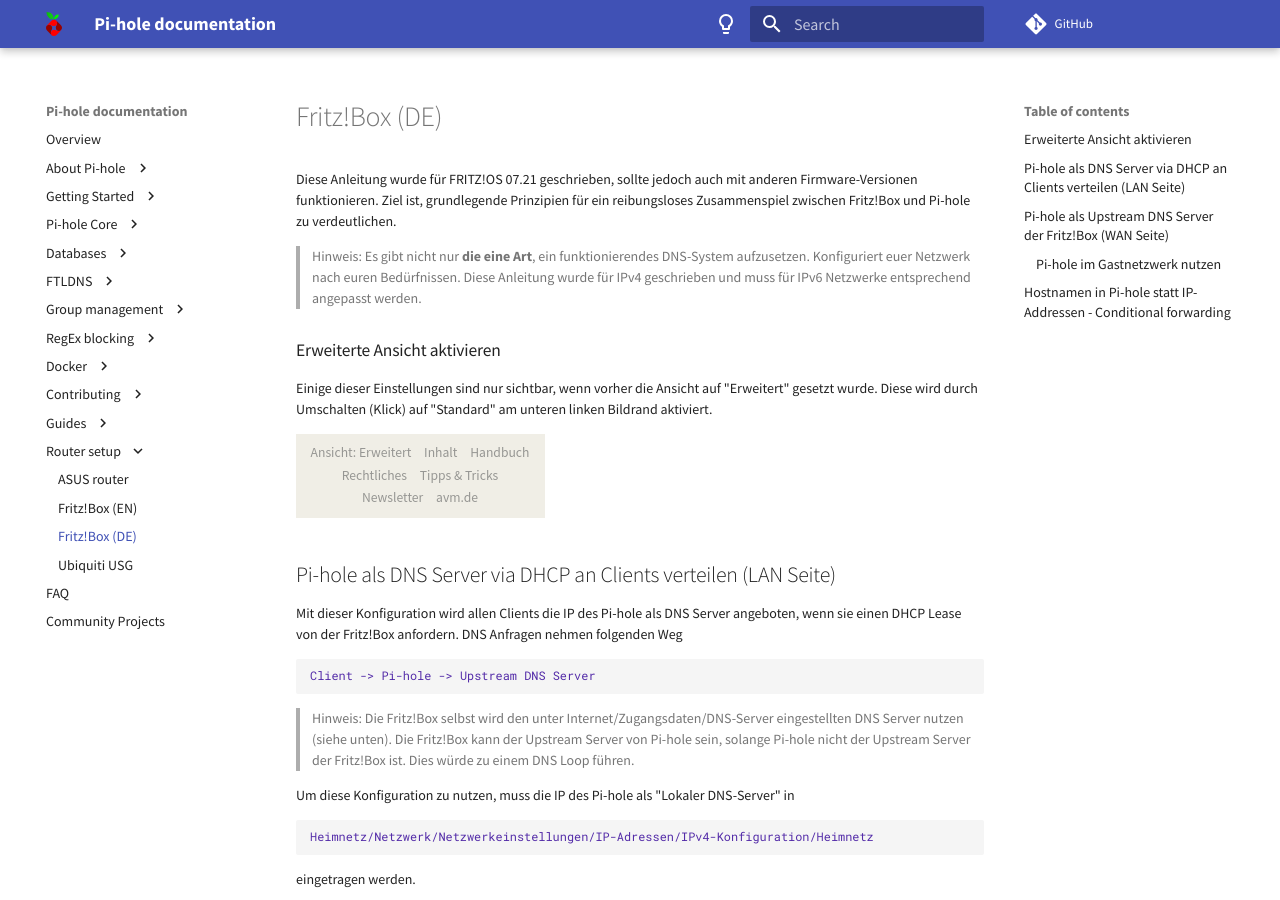
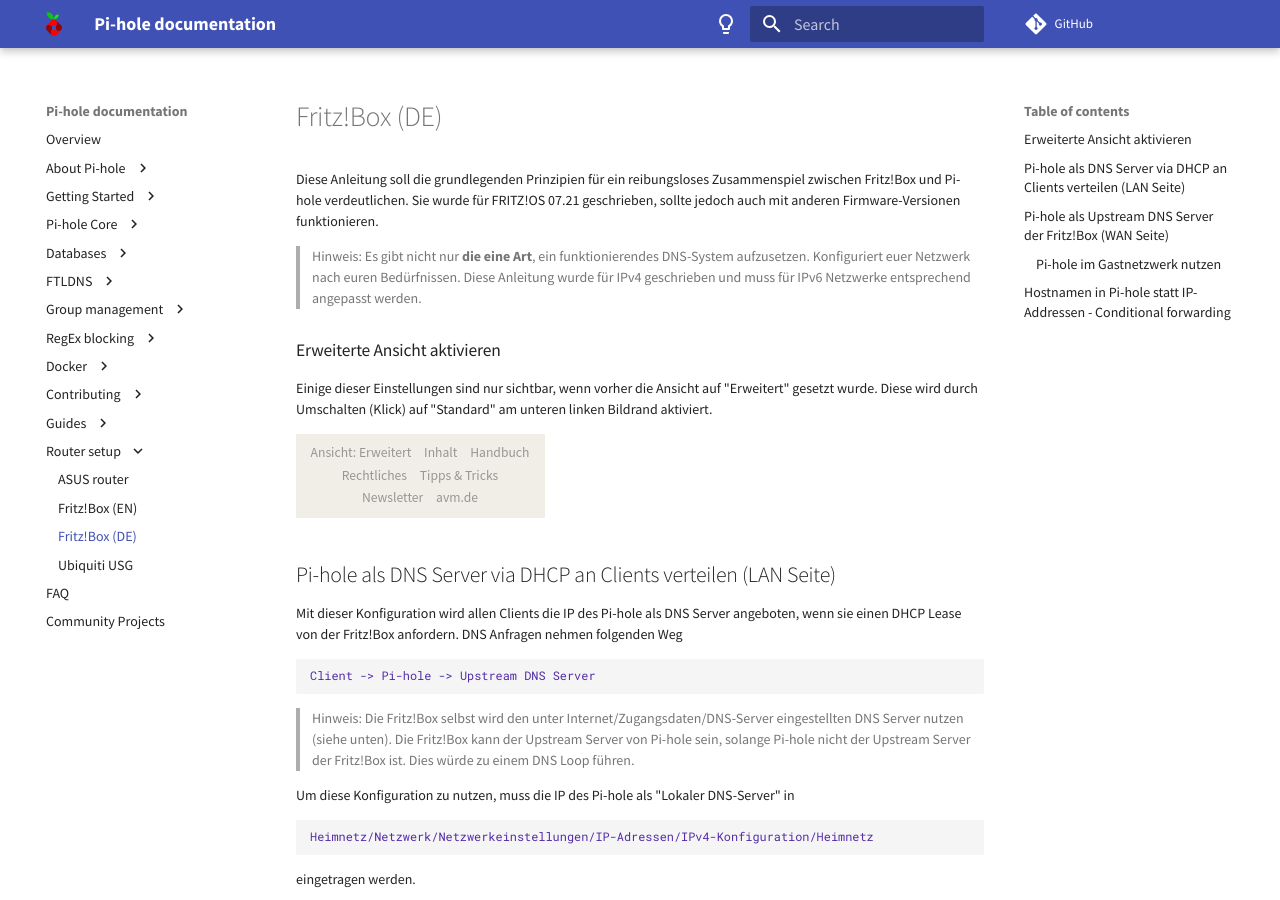
Before and after one commit to pi-hole/docs, an MkDocs documentation site: the page built from docs/routers/fritzbox-de.md, in a window 1280 px wide and 900 px high. Built offline with MkDocs 1.6.1 and Material for MkDocs 9.7.7, drawn with Linux system fonts in a browser that asks for light colours; comment, search, counter and statistics services are not loaded.

Commit message:
Update fritzbox-de.md
Rearranged the first two sentences

Signed-off-by: Eike Broda <ebroda@users.noreply.github.com>

```diff
--- a/docs/routers/fritzbox-de.md
+++ b/docs/routers/fritzbox-de.md
@@ -1,4 +1,4 @@
-Diese Anleitung wurde für FRITZ!OS 07.21 geschrieben, sollte jedoch auch mit anderen Firmware-Versionen funktionieren. Ziel ist, grundlegende Prinzipien für ein reibungsloses Zusammenspiel zwischen Fritz!Box und Pi-hole zu verdeutlichen.
+Diese Anleitung soll die grundlegenden Prinzipien für ein reibungsloses Zusammenspiel zwischen Fritz!Box und Pi-hole verdeutlichen. Sie wurde für FRITZ!OS 07.21 geschrieben, sollte jedoch auch mit anderen Firmware-Versionen funktionieren.
 
 > Hinweis:
 Es gibt nicht nur **die eine Art**, ein funktionierendes DNS-System aufzusetzen.  Konfiguriert euer Netzwerk nach euren Bedürfnissen.
```
